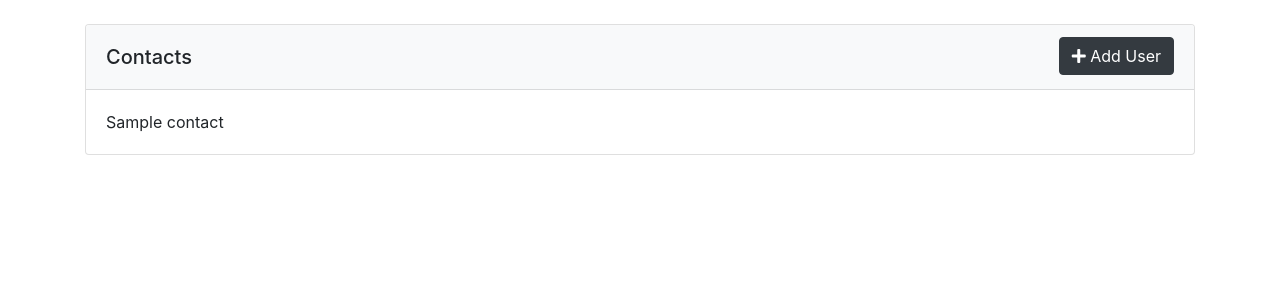
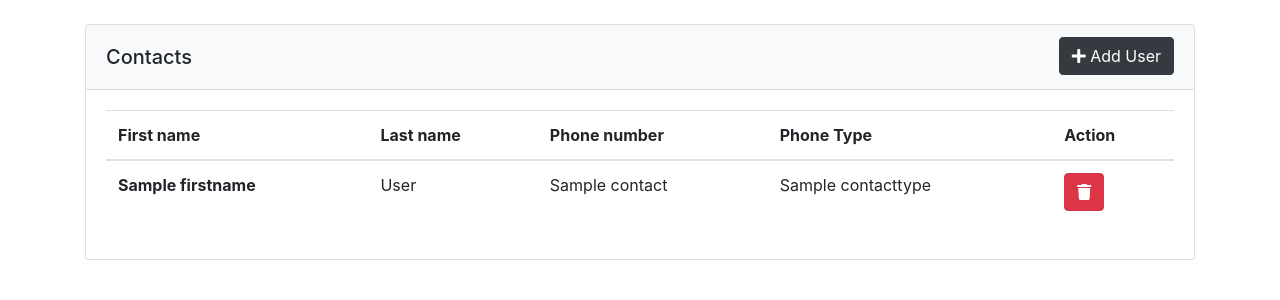
Before and after one commit to sethuraman-k-r/django-contacts-app, a Django app: template contacts/templates/contacts/contacts.html in a window 1280 px wide. Shown: the top 300 px of the page. Run offline with Django 3.2, Linux system fonts and the light colour scheme; the template is opened without the code that fills it: most values are stand-ins (such as "Sample title", 1, 10 or a date in 2020); some libraries are stand-ins or nearby versions.

Commit message:
Contacts listed

```diff
--- a/contacts/templates/contacts/contacts.html
+++ b/contacts/templates/contacts/contacts.html
@@ -20,11 +20,34 @@
             </div>
         </div>
         <div class="card-body">
-            {% for contact in contacts %}
-                {{contact}}
-            {% empty %}
+            <table class="table">
+                <thead>
+                <tr>
+                    <th scope="col">First name</th>
+                    <th scope="col">Last name</th>
+                    <th scope="col">Phone number</th>
+                    <th scope="col">Phone Type</th>
+                    <th scope="col">Action</th>
+                </tr>
+                </thead>
+                <tbody>
+                {% for contact in contacts %}
+                <tr>
+                    <th scope="row">{{contact.firstname}}</th>
+                    <td>{{contact.lastname}}</td>
+                    <td>{{contact.contact}}</td>
+                    <td>{{contact.contacttype}}</td>
+                    <td>
+                        <a class="btn btn-danger text-white">
+                            <i class="fas fa-trash"></i>
+                        </a>
+                    </td>
+                </tr>
+                {% empty %}
                 <h5 class="text-center">No contacts added</h5>
-            {% endfor %}
+                {% endfor %}
+                </tbody>
+            </table>
         </div>
     </div>
 </div>
```
Also changed, not shown: contacts/service.py (+12 -2 lines).
